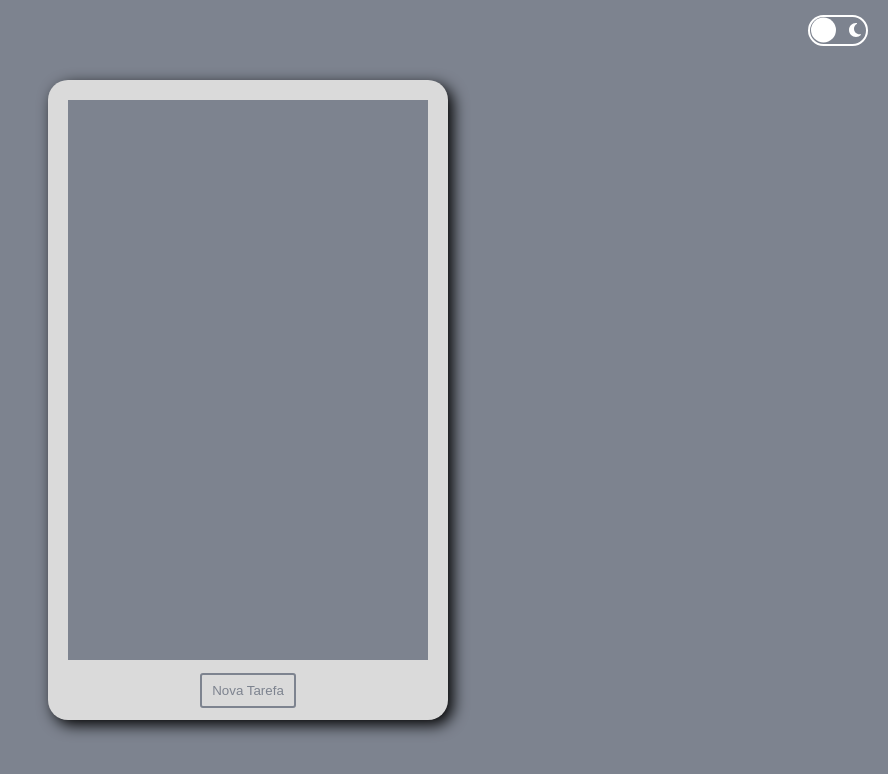
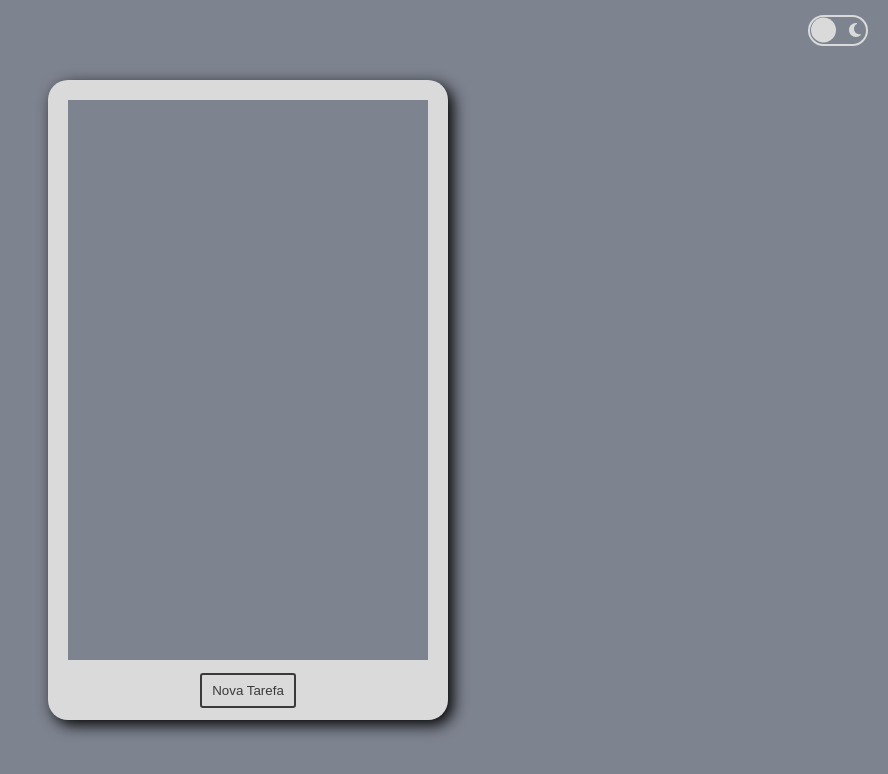
Before and after one commit to jacsonrsasse/todo-react, a React (Vite) app: page / in a window 1280 px wide. Shown: the top 774 px of the page, without its empty margins (392-1280 px from the left). Built offline with nearby package versions, Linux system fonts and the light colour scheme.

Commit message:
Sobrescrita dos tipos do styled-components
Foi necessário para que o typescript parasse de acusar os erros de propriedades que não existem na interface DefaultThemepor padrão. Com isso, tive que passar nos arquivos e verificar possíveis ajustes.

```diff
--- a/src/components/Button/index.tsx
+++ b/src/components/Button/index.tsx
@@ -15,8 +15,8 @@ const ButtonDesing = styled.button`
     border-radius: 3px;
     width: 6rem;
     background-color: transparent;
-    color: ${(props) => props.theme.background};
-    border: 2px solid ${(props) => props.theme.background};
+    color: ${(props) => props.theme.buttonText};
+    border: 2px solid ${(props) => props.theme.buttonBorderColor};
     cursor: pointer;
     display: flex;
     justify-content: center;
@@ -24,6 +24,7 @@ const ButtonDesing = styled.button`
 
     &:active {
         background-color: ${(props) => props.theme.background};
+        border-color: ${(props) => props.theme.background};
         color: ${(props) => props.theme.buttonActiveText};
     }
 
--- a/src/components/Navbar/index.tsx
+++ b/src/components/Navbar/index.tsx
@@ -1,6 +1,6 @@
 import { faMoon, faSun } from '@fortawesome/free-solid-svg-icons';
 import { FontAwesomeIcon } from '@fortawesome/react-fontawesome';
-import styled from 'styled-components';
+import styled, { useTheme } from 'styled-components';
 
 const NavbarDesign = styled.nav`
     position: fixed;
@@ -24,7 +24,7 @@ const NavbarDesign = styled.nav`
         display: block;
         width: 60px;
         height: 31px;
-        border: 2px solid #fff;
+        border: 2px solid ${(props) => props.theme.appBackground};
         border-radius: 30px;
         position: relative;
         user-select: none;
@@ -43,7 +43,7 @@ const NavbarDesign = styled.nav`
         display: inline-block;
         width: 25px;
         height: 25px;
-        background-color: #fff;
+        background-color: ${(props) => props.theme.appBackground};
         border-radius: 50%;
         left: 1px;
         z-index: 10;
@@ -64,13 +64,14 @@ interface NavbarProps {
 }
 
 export function Navbar({ onChangeSwitch }: NavbarProps) {
+    const theme = useTheme();
     return (
         <NavbarDesign>
             <label htmlFor="checkboxTheme" className="toggler">
                 <input type="checkbox" id="checkboxTheme" onChange={onChangeSwitch} />
                 <span className="ball"></span>
-                <FontAwesomeIcon icon={faSun} className="sun" color="#fff" />
-                <FontAwesomeIcon icon={faMoon} className="moon" color="#fff" />
+                <FontAwesomeIcon icon={faSun} className="sun" color={theme.appBackground} />
+                <FontAwesomeIcon icon={faMoon} className="moon" color={theme.appBackground} />
             </label>
         </NavbarDesign>
     );
--- a/src/components/Task/index.tsx
+++ b/src/components/Task/index.tsx
@@ -14,7 +14,7 @@ interface TaskProps {
 const TaskDesign = styled.div`
     max-height: 6rem;
     width: 100%;
-    background-color: #fff;
+    background-color: ${(props) => props.theme.appBackground};
     border-radius: 8px;
     flex: 1 0 6rem;
     display: grid;
@@ -24,7 +24,7 @@ const TaskDesign = styled.div`
 export function Task(props: TaskProps) {
     const { key, title, description, createdAt, updatedAt } = props.taskInfo;
     const isChecked = !updatedAt;
-    const iconColor = isChecked ? '#01c501' : '#d6b703';
+    const iconColor = isChecked ? '#088f08' : '#a78f07';
     const iconCheckBtn = isChecked ? faCheck : faXmark;
 
     return (
@@ -37,7 +37,12 @@ export function Task(props: TaskProps) {
                     rounded
                     onClick={() => props.handleUpdateTask(key, isChecked)}
                 ></Button>
-                <Button icon={faTrashCan} iconColor="red" rounded onClick={() => props.handleDeleteTask(key)}></Button>
+                <Button
+                    icon={faTrashCan}
+                    iconColor="#e71c1c"
+                    rounded
+                    onClick={() => props.handleDeleteTask(key)}
+                ></Button>
             </ButtonArea>
         </TaskDesign>
     );
--- a/src/components/TaskInfo/index.tsx
+++ b/src/components/TaskInfo/index.tsx
@@ -23,7 +23,7 @@ const TaskInfoDesign = styled.div`
         font-size: 0.7rem;
         font-style: italic;
         text-align: end;
-        color: ${(props) => props.theme.corSistemaBase2};
+        color: black;
     }
 `;
 
--- a/src/templates/Page/index.tsx
+++ b/src/templates/Page/index.tsx
@@ -16,16 +16,17 @@ const theme = {
 
     darkTheme: {
         background: '#3A3845',
-        appBackground: '#F7CCAC',
-        title: '#C69B7B',
-        buttonText: '#3A3845',
+        // appBackground: '#F7CCAC',
+        appBackground: '#dadada',
+        buttonText: '#3a393b',
+        buttonBorderColor: '#3a393b',
         buttonActiveText: '#ffffff',
     },
     lightTheme: {
         background: '#7d838f',
         appBackground: '#dadada',
-        title: '#9ba0a9',
-        buttonText: '#7d838f',
+        buttonText: '#3a393b',
+        buttonBorderColor: '#3a393b',
         buttonActiveText: '#ffffff',
     },
 };
@@ -56,8 +57,8 @@ export function Page() {
 
     return (
         <div>
-            <Navbar onChangeSwitch={handleSwitchTheme} />
             <ThemeProvider theme={isDarkTheme ? theme.darkTheme : theme.lightTheme}>
+                <Navbar onChangeSwitch={handleSwitchTheme} />
                 <GlobalStyle />
                 <App />
             </ThemeProvider>
```
Also changed, not shown: src/@types/styled-components/index.d.ts (added, +15 -0 lines).
